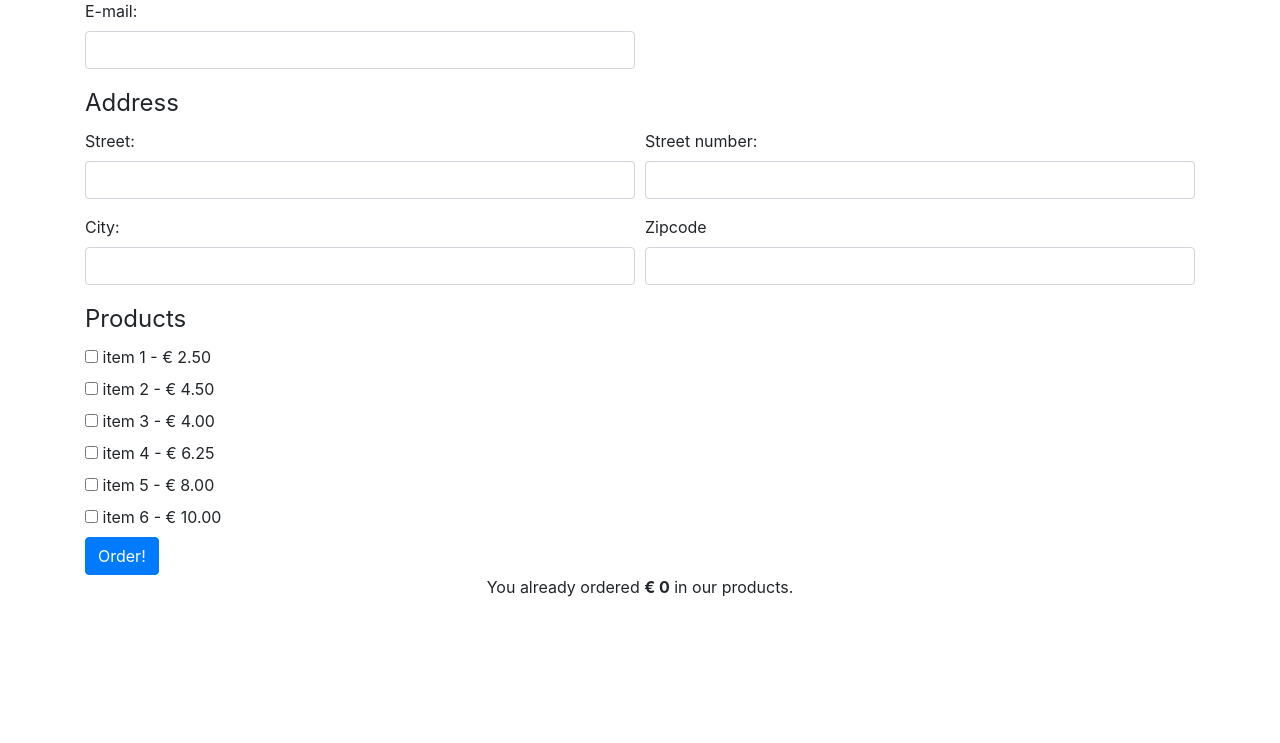
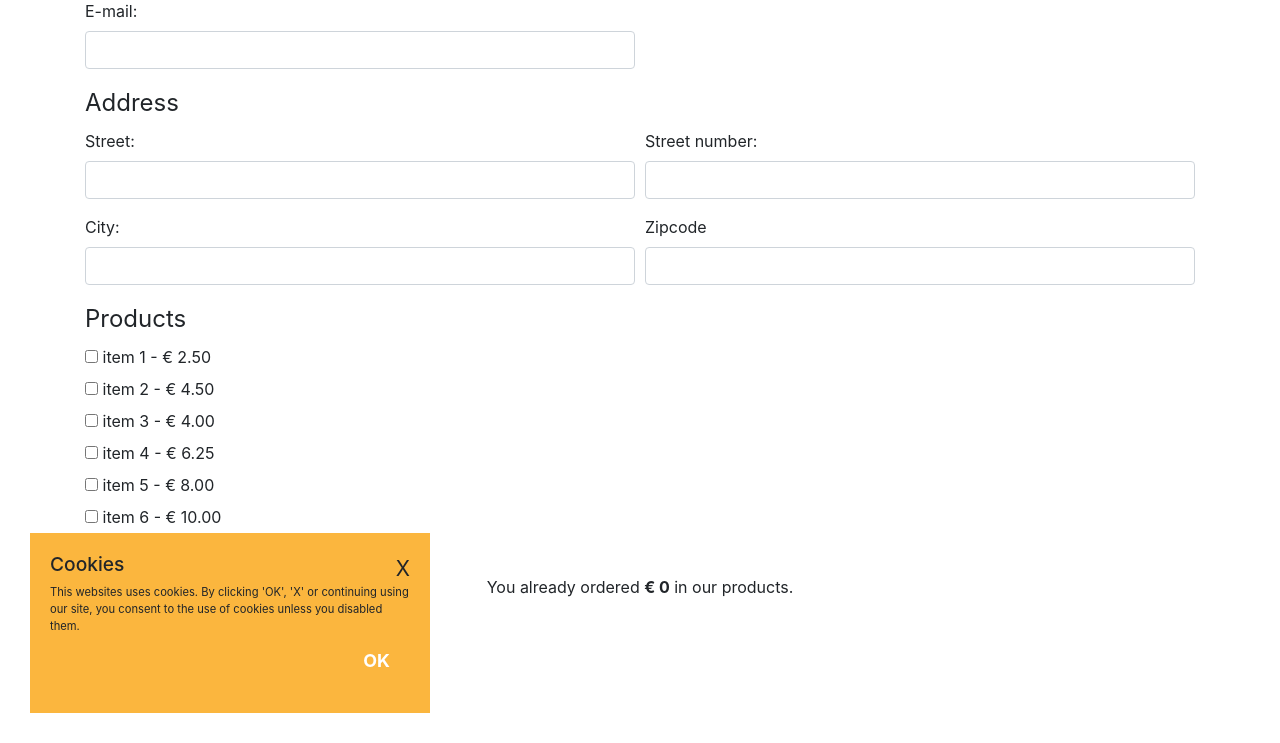
Before and after one commit to Gepoverlow/order-form, a PHP site: page /index.php in a window 1280 px wide. Shown: the part 57-800 px from the top of the page. Run offline with PHP 8.4, Linux system fonts and the light colour scheme.

Commit message:
added basic cookie consent

```diff
--- a/form-view.php
+++ b/form-view.php
@@ -12,6 +12,15 @@
     <title>Your fancy store</title>
 </head>
 <body>
+<?php if($show_consent == True){ ?>
+	<input type="checkbox" id="close_cookie"></input>
+	<div id="cookie_consent_popup">
+		<h1>Cookies</h1>
+		<label for="close_cookie" id="close_cookie_box">X</label>
+		<p>This websites uses cookies. By clicking 'OK', 'X' or continuing using our site, you consent to the use of cookies unless you disabled them.<p>
+		<label for="close_cookie" id="ok_cookie_box">OK</label>
+	</div>
+<?php }?>
 <div class="container">
     <h1>Place your order</h1>
     <?php // Navigation for when you need it ?>
@@ -27,6 +36,7 @@
         </ul>
     </nav>
     */ ?>
+
     <form action="index.php" method="post">
         <div class="form-row">
             <div class="form-group col-md-6">
@@ -113,6 +123,42 @@
     footer {
         text-align: center;
     }
+    #close_cookie{display:none;}
+	#close_cookie:checked + #cookie_consent_popup{display:none;}
+#cookie_consent_popup{
+	position:fixed;
+	bottom:30px;left:30px;
+	width:400px;
+	height:180px;
+	background-color:#fbb63e;
+	padding:20px;
+	 z-index:2;
+}
+	#cookie_consent_popup h1{
+		font-size:1.2em;
+	}
+		#cookie_consent_popup h1:before{
+			content:"";
+			padding:0;
+		}
+	#cookie_consent_popup p{
+		font-size:0.7em;
+	}
+	#cookie_consent_popup #close_cookie_box{
+		position:absolute;
+		top:20px;right:20px;
+		cursor:pointer;
+		font-size:1.3em;
+	}
+	#cookie_consent_popup #ok_cookie_box{
+		position:absolute;
+		bottom:20px;right:20px;
+		cursor:pointer;
+		font-size:1.6em;
+		padding:10px 20px;
+		font-weight:700;
+		color:white;
+	}
 </style>
 </body>
 </html>
--- a/index.php
+++ b/index.php
@@ -7,7 +7,25 @@
 declare(strict_types=1);
 
 // We are going to use session variables so we need to enable sessions
+
+// echo '<script>window.alert("hello")</script>';
+
+$show_consent;
+
+if(!isset($_COOKIE['cookies'])){
+	// First time visitor
+    $show_consent = true;
+    $cookies = ['consent'=>0,'analytic' => 0, 'ads' => 0];
+	$cookies_string = json_encode($cookies);
+    setcookie("cookies", "cookies consent", time() + (86400 * 30), "/"); // 86400 = 1 day
+}else{
+    // Continue with the website with consent
+    $show_consent = false;
+
+}
+
 session_start();
+
 
 $products = [
     ['name' => 'item 1', 'price' => 2.5],
@@ -21,6 +39,7 @@ $products = [
 if(isset($_POST['submit'])){
 $errorMessages = validate();
 handleForm($products, $errorMessages);
+whatIsHappening();
 }
 
 // Use this function when you need to need an overview of these variables
```
